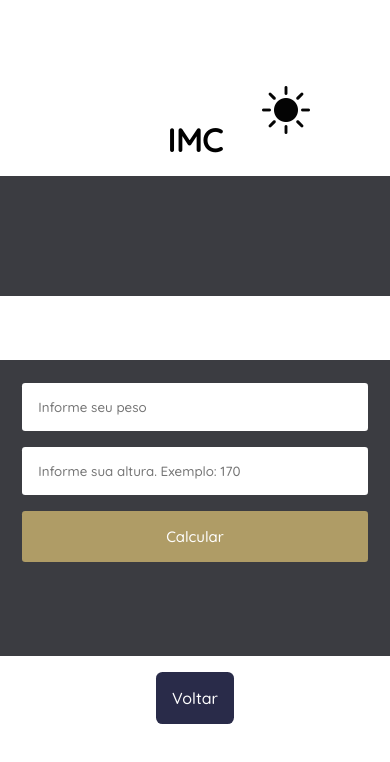
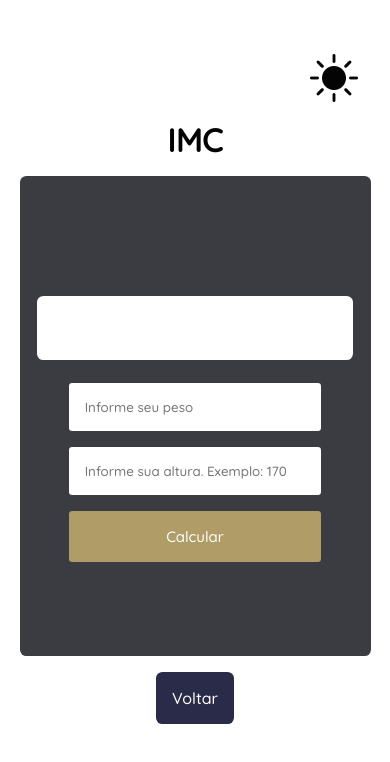
Before and after one commit to Alexandre192001/IMC, a website: page index.html in a window 390 px wide. Drawn offline with nearby package versions, Linux system fonts and the light colour scheme.

Commit message:
Arrumando responsividade

```diff
--- a/assets/sass/index.scss
+++ b/assets/sass/index.scss
@@ -31,8 +31,8 @@ $font-quicksand: "Quicksand";
   .dark-ligth-wrapper{
     cursor: pointer;
     position: fixed;
-    right: 5rem;
-    top: 5rem;
+    right: 2rem;
+    top: 3rem;
     color: #000;
     font-size: 3rem;
 
@@ -152,8 +152,7 @@ $font-quicksand: "Quicksand";
 }
 
 @media(max-width:500px){
-  .sessao-principal{
-
+  .container-main{
     .container{
       width: 90%;
     }
```
Also changed, not shown: assets/css/index.css, 1 other file.
